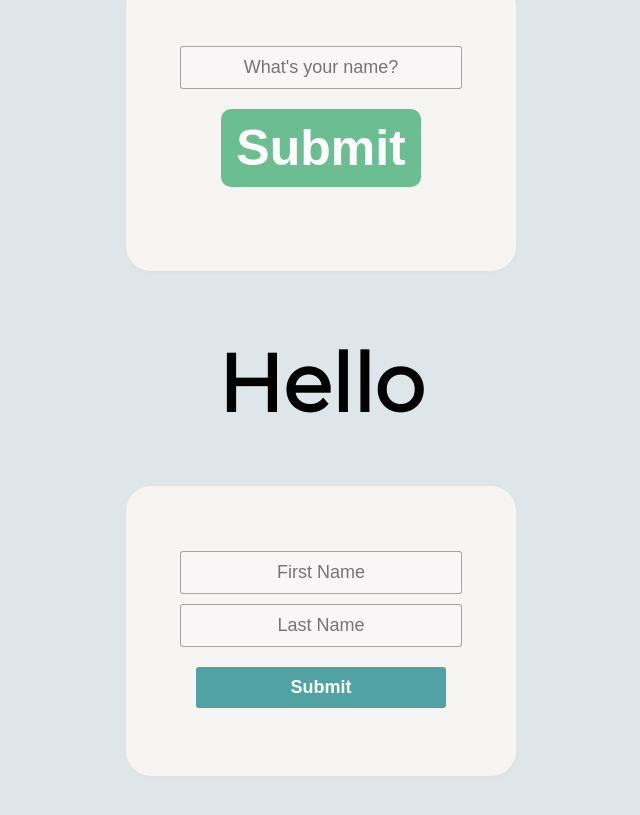
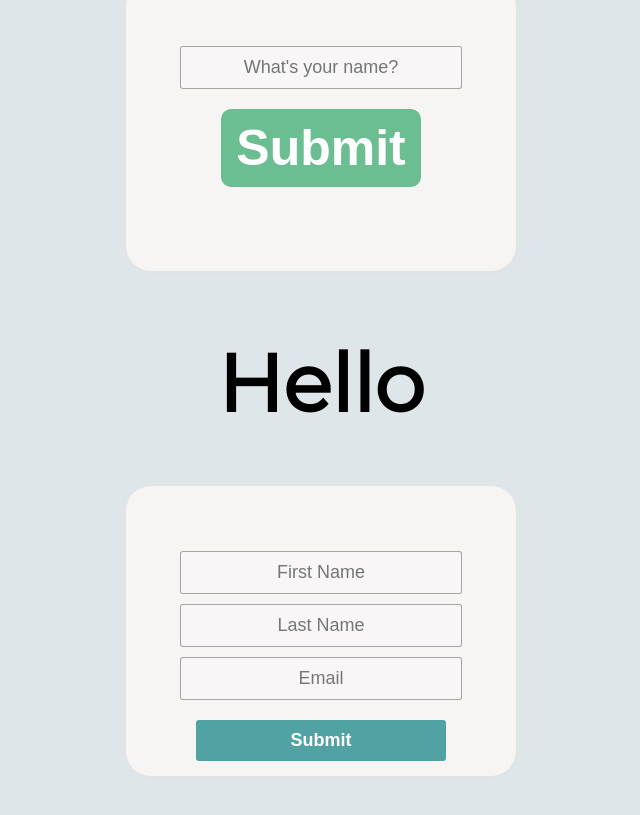
Before and after one commit to RAUNAK-PANDEY/React-Practise, a React app: page / in a window 1280 px wide. Shown: the part 5695-6510 px from the top of the page, without its empty margins (319-959 px from the left). Built offline with nearby package versions, Linux system fonts and the light colour scheme.

Commit message:
initial commit

```diff
--- a/src/components/ComplexForm.jsx
+++ b/src/components/ComplexForm.jsx
@@ -1,24 +1,33 @@
 import React, { useState } from "react";
 
 function ComplexForm() {
-  const [fullName, setFullName] = useState({
+  const [contact, setContact] = useState({
     fName: "",
-    lName: ""
+    lName: "",
+    email: ""
   });
 
   function handleChange(event) {
-    const { value, name } = event.target;
+    const { name, value } = event.target;
 
-    setFullName((prevValue) => {
+    setContact((prevValue) => {
       if (name === "fName") {
         return {
           fName: value,
-          lName: prevValue.lName
+          lName: prevValue.lName,
+          email: prevValue.email
         };
       } else if (name === "lName") {
         return {
-          lname: value,
-          fName: prevValue.fName
+          fName: prevValue.fName,
+          lName: value,
+          email: prevValue.email
+        };
+      } else if (name === "email") {
+        return {
+          fName: prevValue.fName,
+          lName: prevValue.lName,
+          email: value
         };
       }
     });
@@ -27,23 +36,31 @@
   return (
     <div>
       <h1>
-        Hello {fullName.fName} {fullName.lName}
+        Hello {contact.fName} {contact.lName}
       </h1>
+      <p>{contact.email}</p>
       <div className="cards">
         <form>
           <input
             className="eventinput"
+            onChange={handleChange}
+            value={contact.fName}
             name="fName"
-            onChange={handleChange}
             placeholder="First Name"
-            value={fullName.fName}
           />
           <input
             className="eventinput"
+            onChange={handleChange}
+            value={contact.lName}
             name="lName"
+            placeholder="Last Name"
+          />
+          <input
+            className="eventinput"
             onChange={handleChange}
-            placeholder="Last Name"
-            value={fullName.lName}
+            value={contact.email}
+            name="email"
+            placeholder="Email"
           />
           <button>Submit</button>
         </form>
```
